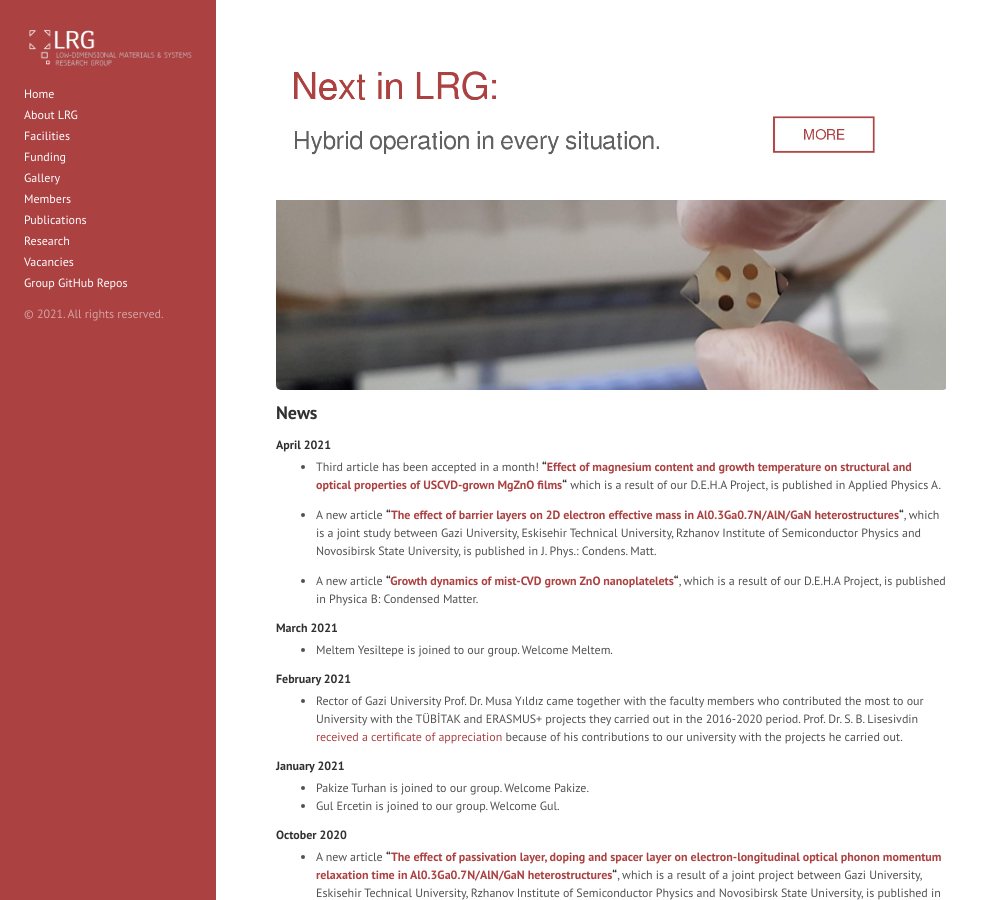
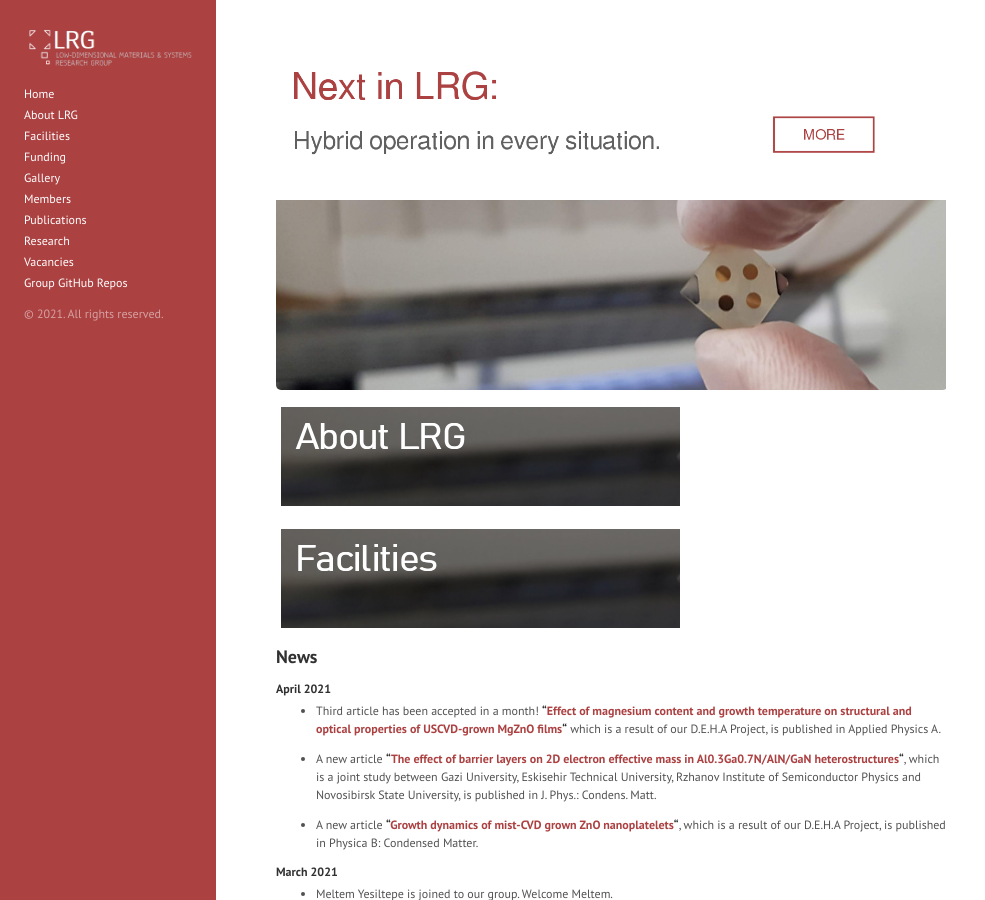
Before and after one commit to lrgresearch/oldwebsite, a Jekyll site: the page built from index.md, in a window 1280 px wide and 900 px high. Shown: the whole window, without its empty margins (0-985 px from the left). Built offline with Jekyll 4.4.1, drawn with Linux system fonts in a browser that asks for light colours; the list of posts is cut into pages by our own code.

Commit message:
Update index.md

```diff
--- a/index.md
+++ b/index.md
@@ -3,6 +3,8 @@ layout: page
 ---
 [![LRG Banner](files/banner3.png)](https://lrgresearch.org/research.html#next-in-lrg)
 
+[![About LRG](files/buttons/aboutlrg.png)](about.md)
+[![Facilities](files/buttons/facilities.png)](facilities.md)
 
 ## News
 
```
